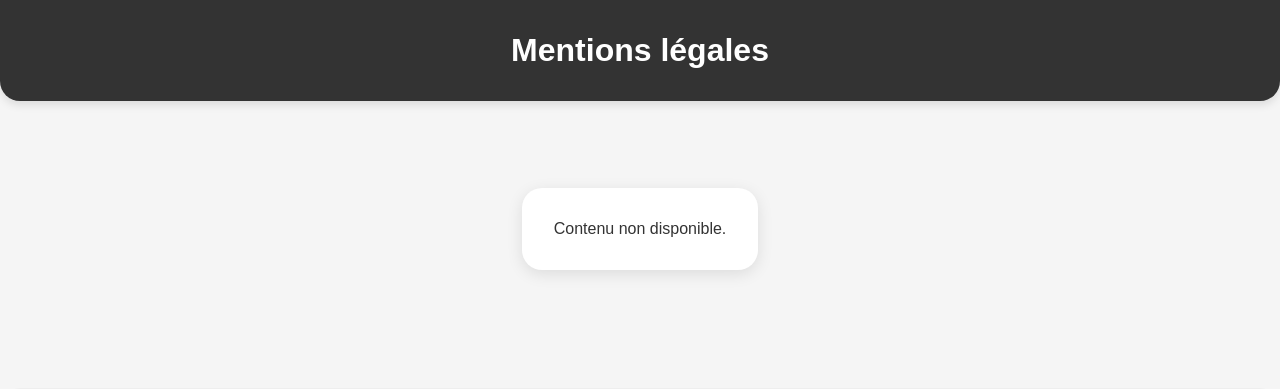
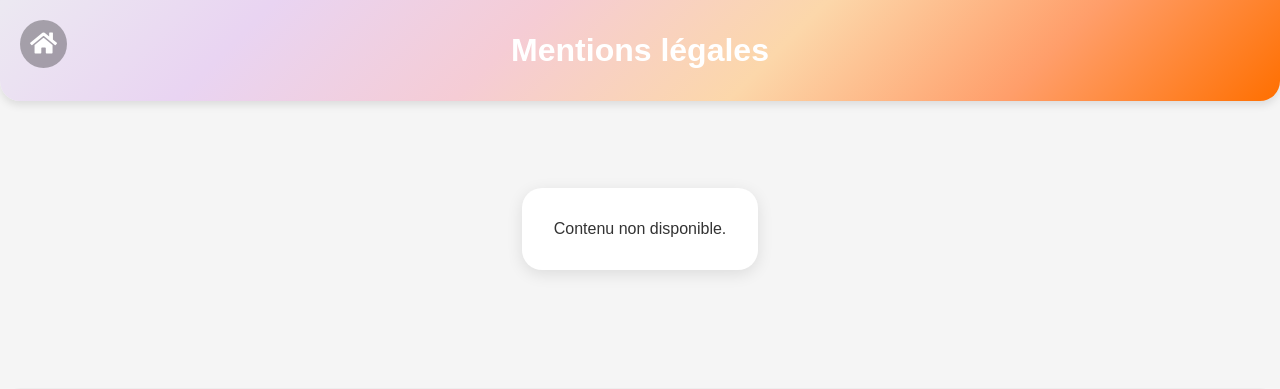
Before and after one commit to kuaix2/partyNextDoor, a PHP site: page /politique-mentions-legales.php in a window 1280 px wide. Shown: the top 389 px of the page. Run offline with PHP 8.4, Linux system fonts and the light colour scheme; data that the repository does not hold is empty.

Commit message:
chgt css mention légale

```diff
--- a/partyNextDoor/css/mentions-legales.css
+++ b/partyNextDoor/css/mentions-legales.css
@@ -16,7 +16,7 @@ body {
 
 
 .header {
-    background-color: #333;
+    background: linear-gradient(135deg, #ece9f2, #e9d4f2, #f5ccd5, #fcd7aa, #ff9e6a, #ff6f00);
     color: white;
     padding: 2rem;
     text-align: center;
@@ -67,3 +67,21 @@ a:hover {
     border-radius: 20px 20px 0 0;
     margin-top: 2rem;
 }
+/* Icône de maison dans le header */
+.home-icon {
+    position: absolute;
+    top: 20px;
+    left: 20px;
+    color: white;
+    font-size: 24px;
+    text-decoration: none;
+    background-color: rgba(0, 0, 0, 0.3);
+    padding: 10px;
+    border-radius: 50%;
+    transition: background-color 0.3s ease;
+}
+
+.home-icon:hover {
+    background-color: rgba(0, 0, 0, 0.5);
+    color: #ff9e6a;
+}
--- a/partyNextDoor/politique-mentions-legales.php
+++ b/partyNextDoor/politique-mentions-legales.php
@@ -25,12 +25,17 @@ if (empty($content)) {
     <meta name="viewport" content="width=device-width, initial-scale=1.0">
     <title>Mentions légales</title>
     <link href="https://fonts.googleapis.com/css2?family=Bebas+Neue&display=swap" rel="stylesheet">
-
     <link rel="stylesheet" href="css/mentions-legales.css">
     <link rel="stylesheet" href="css/footer.css">
+    <!-- Icônes FontAwesome -->
+<!-- Lien CDN officiel de FontAwesome -->
+<link rel="stylesheet" href="https://cdnjs.cloudflare.com/ajax/libs/font-awesome/5.15.4/css/all.min.css">
 </head>
 <body>
     <header class="header">
+        <a href="accueil.php" class="home-icon" title="Retour à l'accueil">
+            <i class="fas fa-home"></i>
+        </a>
         <h1>Mentions légales</h1>
     </header>
     <main class="content">
```
